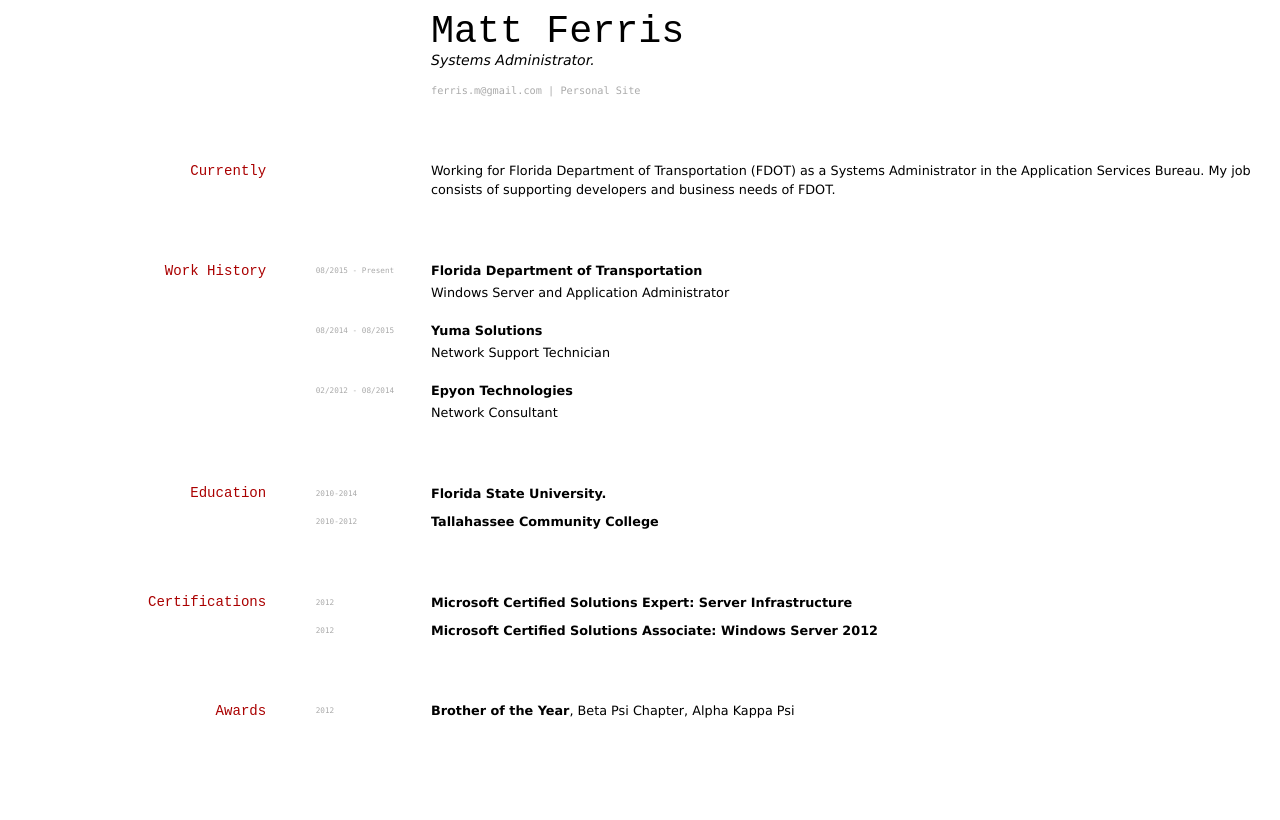
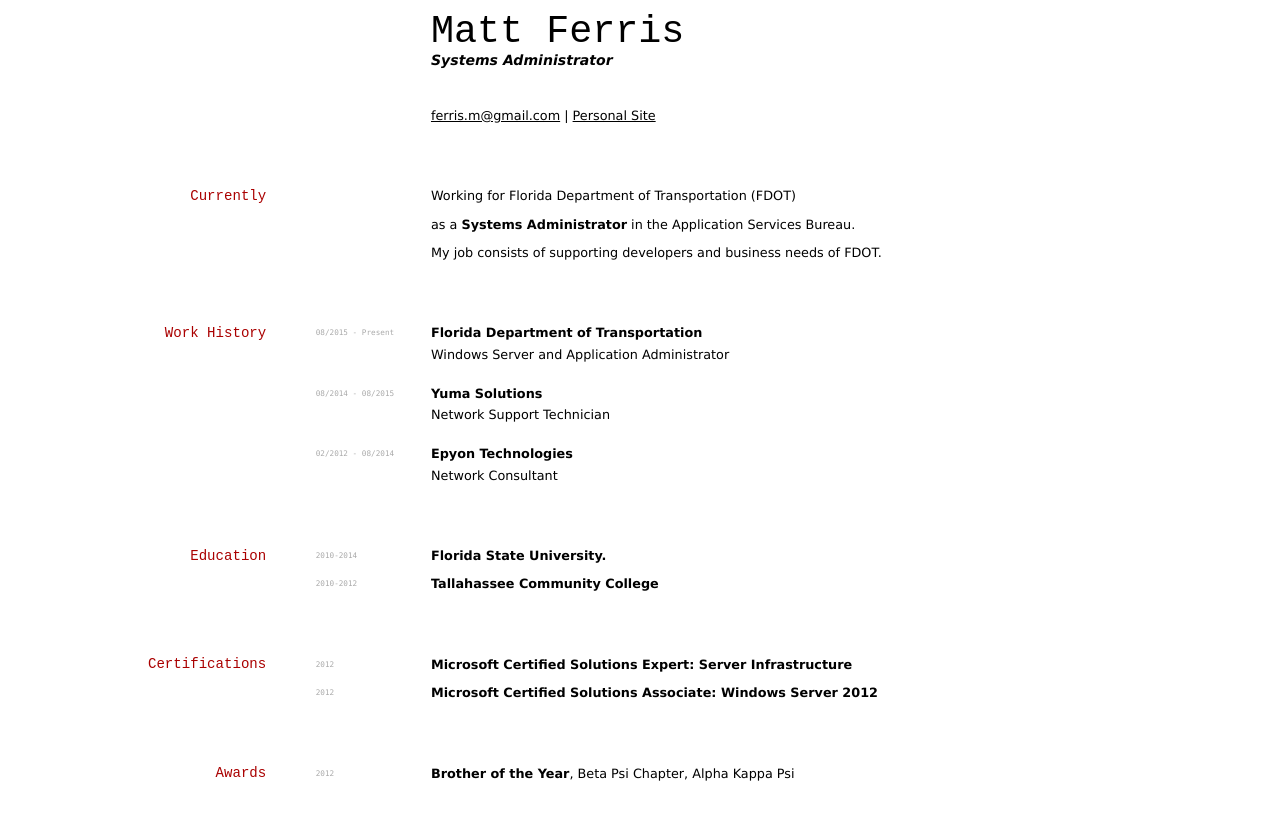
Before and after one commit to mferris2421/mferris2421.github.io, a Jekyll site: the page built from resume/index.md, in a window 1280 px wide. Shown: the top 820 px of the page. Built offline with Jekyll 4.4.1, drawn with Linux system fonts in a browser that asks for light colours.

Commit message:
Update index.md

```diff
--- a/resume/index.md
+++ b/resume/index.md
@@ -3,18 +3,21 @@
 title: Resume
 ---
 # Matt Ferris
-Systems Administrator.
+__Systems Administrator__
 
-<div id="webaddress">
+###
 <a href="ferris.m@gmail.com">ferris.m@gmail.com</a>
 | <a href="http://mattferris.com">Personal Site</a>
-</div>
+
+<div id="webaddress"></div>
 
 
 ## Currently
 
 Working for Florida Department of Transportation (FDOT)
-as a Systems Administrator in the Application Services Bureau.
+
+as a __Systems Administrator__ in the Application Services Bureau.
+
 My job consists of supporting developers and business needs of FDOT.
 
 ## Work History
@@ -25,7 +28,7 @@
 - Windows Server and Application Administrator
 
 
-`08/2014 - 08/2015`
+``08/2014 - 08/2015``
 __Yuma Solutions__
 
 - Network Support Technician
```
